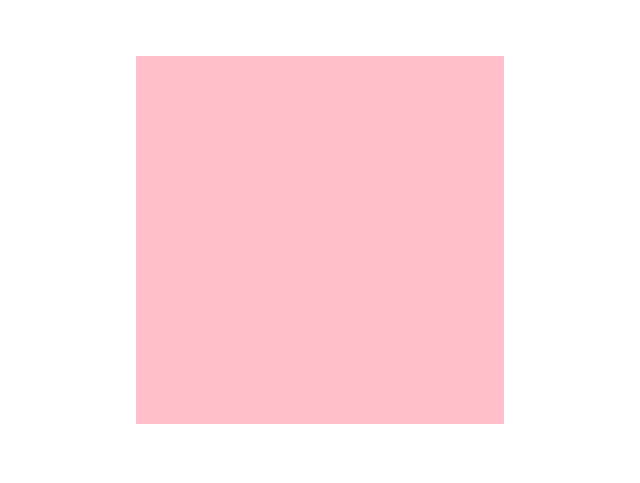
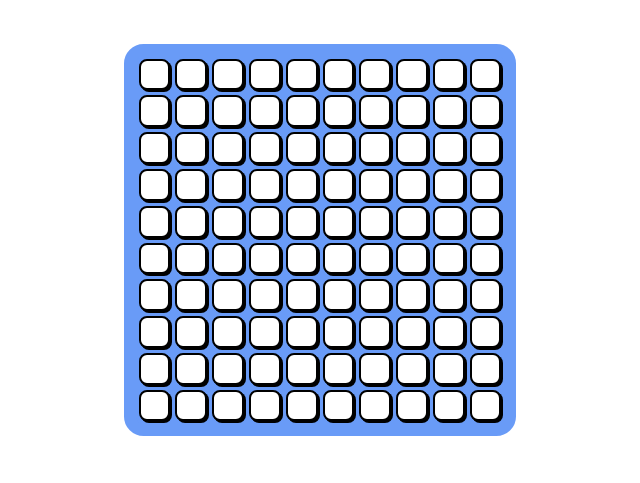
Before and after one commit to KawalaE/Battleship, a website built with webpack: page dist/index.html in a window 1280 px wide. Shown: the whole page, without its empty margins (0-640 px from the left). Built offline with Linux system fonts and the light colour scheme.

Commit message:
Add style to the board

```diff
--- a/src/style.css
+++ b/src/style.css
@@ -29,13 +29,26 @@ body{
     height: inherit;
 }
 .board{
-    width: 46vmin;
-    display: flex;
-    flex-wrap: wrap;
+    margin: 2vmin;
+    display: grid;
+    grid-template-columns: repeat(10, 4.6vmin);
+    grid-template-rows: repeat(10, 4.6vmin);
+    background-color: #699BF7;
+    border: 1.5vmin solid #699BF7;
+    border-radius: 5%;
 
 }
 .cube{
-    width: 4.6vmin;
-    height: 4.6vmin;
-    background-color: pink;
+    position: relative;
+    border-radius: 8px;
+    border: 2px solid #000;
+    background: #FFF;
+    box-shadow: 2px 2px 0px 0px #000;
+    cursor: pointer;
+    margin: 2.5px;
 }
+.cube:hover {
+    box-shadow: 0px 0px 0px 0px #000;
+    top: 2px;
+    left: 2px
+}
```
Also changed, not shown: dist/main.js.
